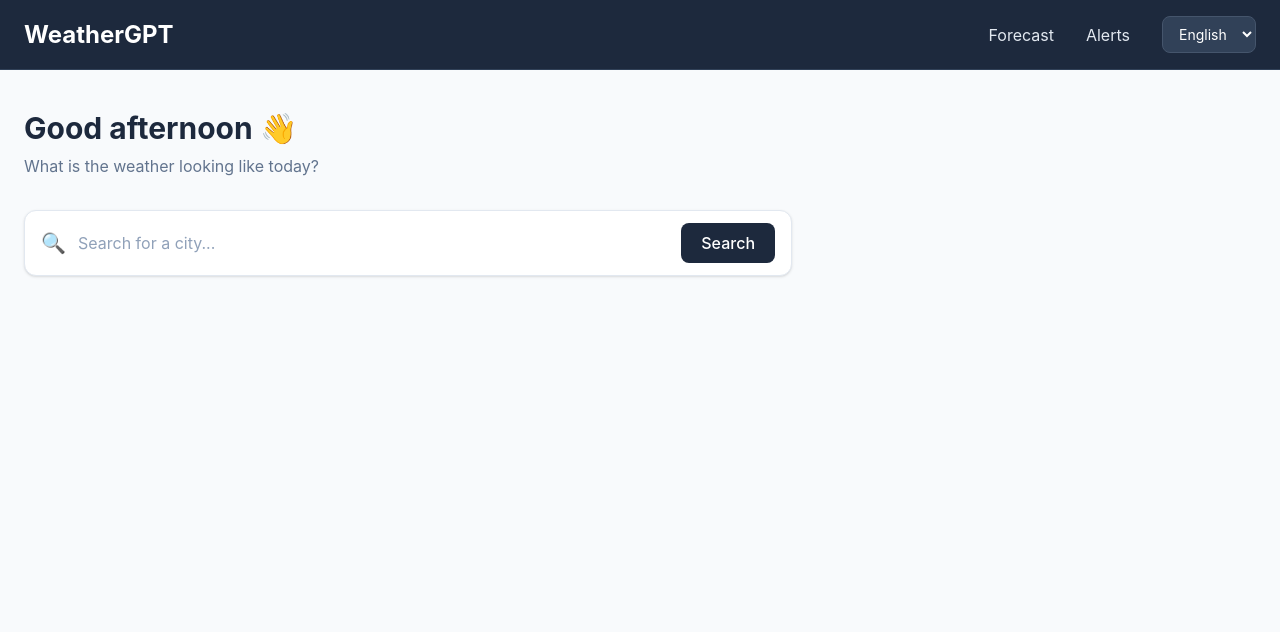
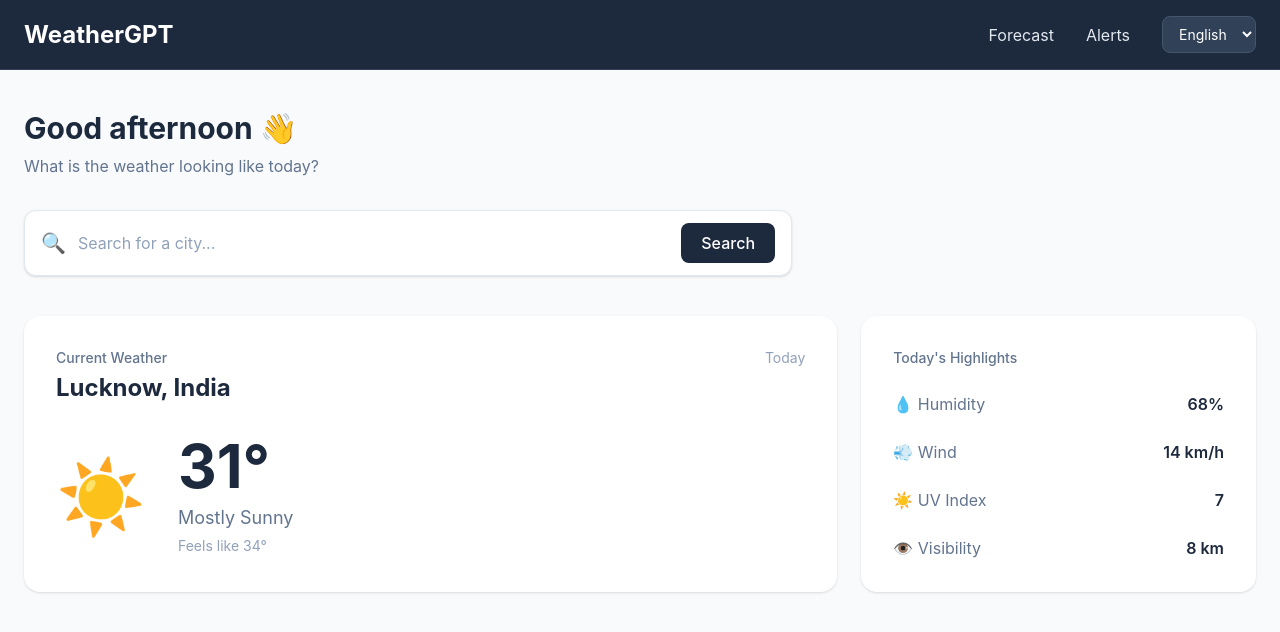
Before and after one commit to Gaurav-zero/WeatherGPT, a React (Vite) app: page / in a window 1280 px wide. Shown: the top 632 px of the page. Built offline with nearby package versions, Linux system fonts and the light colour scheme.

Commit message:
create weather cards

```diff
--- a/src/pages/home.jsx
+++ b/src/pages/home.jsx
@@ -30,6 +30,106 @@ function Home(){
 
                 </div>
 
+                <div className="mt-10 grid grid-cols-3 gap-6">
+
+                    {/* Current Weather */}
+                    <div className="col-span-2 rounded-2xl bg-white p-8 shadow-sm">
+                        <div className="flex items-start justify-between">
+
+                            <div>
+                                <p className="text-sm font-medium text-slate-500">
+                                    Current Weather
+                                </p>
+
+                                <h2 className="mt-1 text-2xl font-bold text-slate-800">
+                                    Lucknow, India
+                                </h2>
+                            </div>
+
+                            <p className="text-sm text-slate-400">
+                                Today
+                            </p>
+
+                        </div>
+
+                        <div className="mt-8 flex items-center gap-8">
+
+                            <div className="text-7xl">
+                                ☀️
+                            </div>
+
+                            <div>
+                                <p className="text-6xl font-bold text-slate-800">
+                                    31°
+                                </p>
+
+                                <p className="mt-2 text-lg text-slate-500">
+                                    Mostly Sunny
+                                </p>
+
+                                <p className="mt-1 text-sm text-slate-400">
+                                    Feels like 34°
+                                </p>
+                            </div>
+
+                        </div>
+                    </div>
+
+
+                    {/* Today's Highlights */}
+                    <div className="rounded-2xl bg-white p-8 shadow-sm">
+
+                        <p className="text-sm font-medium text-slate-500">
+                            Today's Highlights
+                        </p>
+
+                        <div className="mt-6 space-y-6">
+
+                            <div className="flex items-center justify-between">
+                                <span className="text-slate-500">
+                                    💧 Humidity
+                                </span>
+
+                                <span className="font-semibold text-slate-800">
+                                    68%
+                                </span>
+                            </div>
+
+                            <div className="flex items-center justify-between">
+                                <span className="text-slate-500">
+                                    💨 Wind
+                                </span>
+
+                                <span className="font-semibold text-slate-800">
+                                    14 km/h
+                                </span>
+                            </div>
+
+                            <div className="flex items-center justify-between">
+                                <span className="text-slate-500">
+                                    ☀️ UV Index
+                                </span>
+
+                                <span className="font-semibold text-slate-800">
+                                    7
+                                </span>
+                            </div>
+
+                            <div className="flex items-center justify-between">
+                                <span className="text-slate-500">
+                                    👁️ Visibility
+                                </span>
+
+                                <span className="font-semibold text-slate-800">
+                                    8 km
+                                </span>
+                            </div>
+
+                        </div>
+                    </div>
+
+                </div>
+
             </section>
 
         </main>
```
